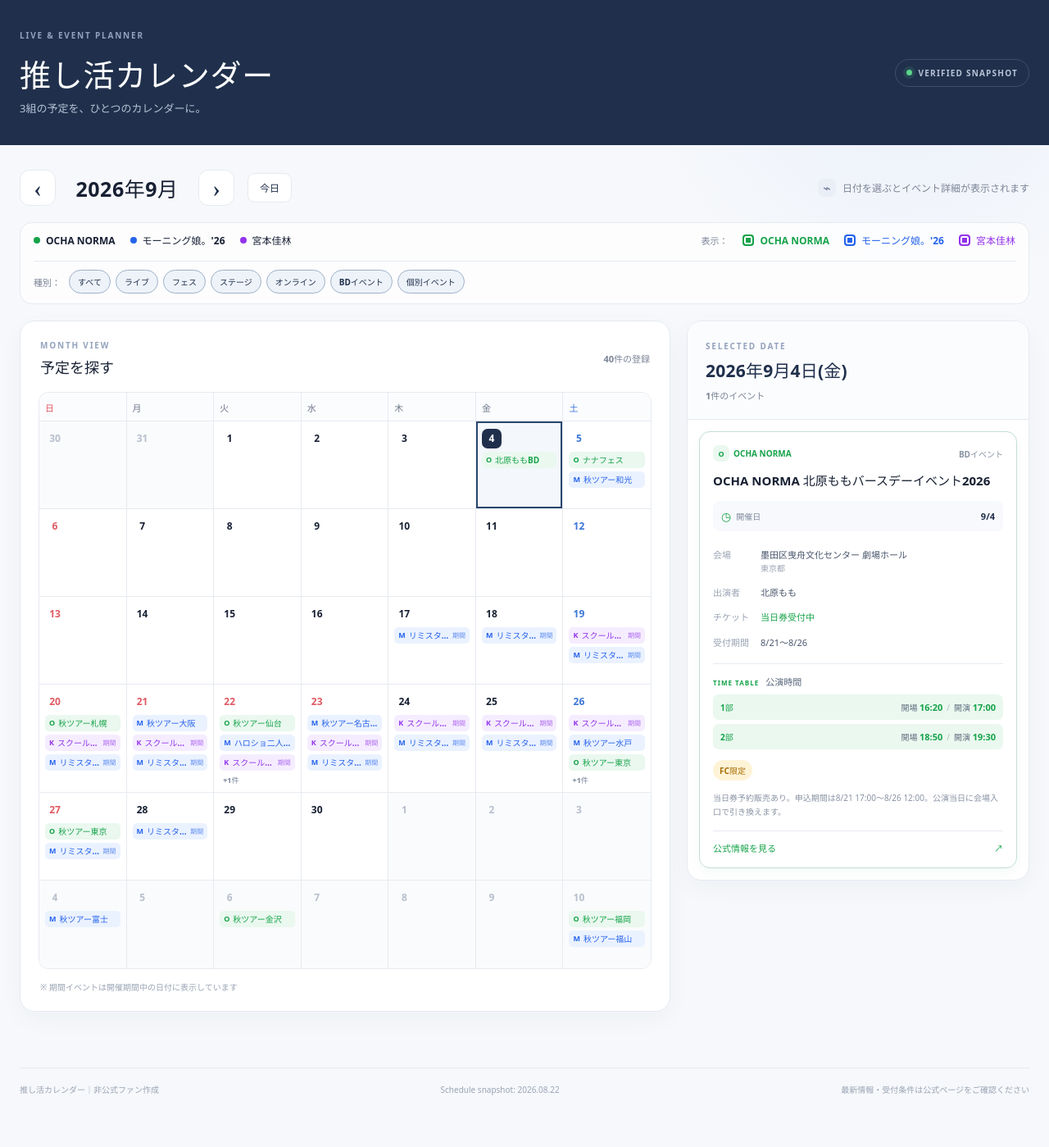
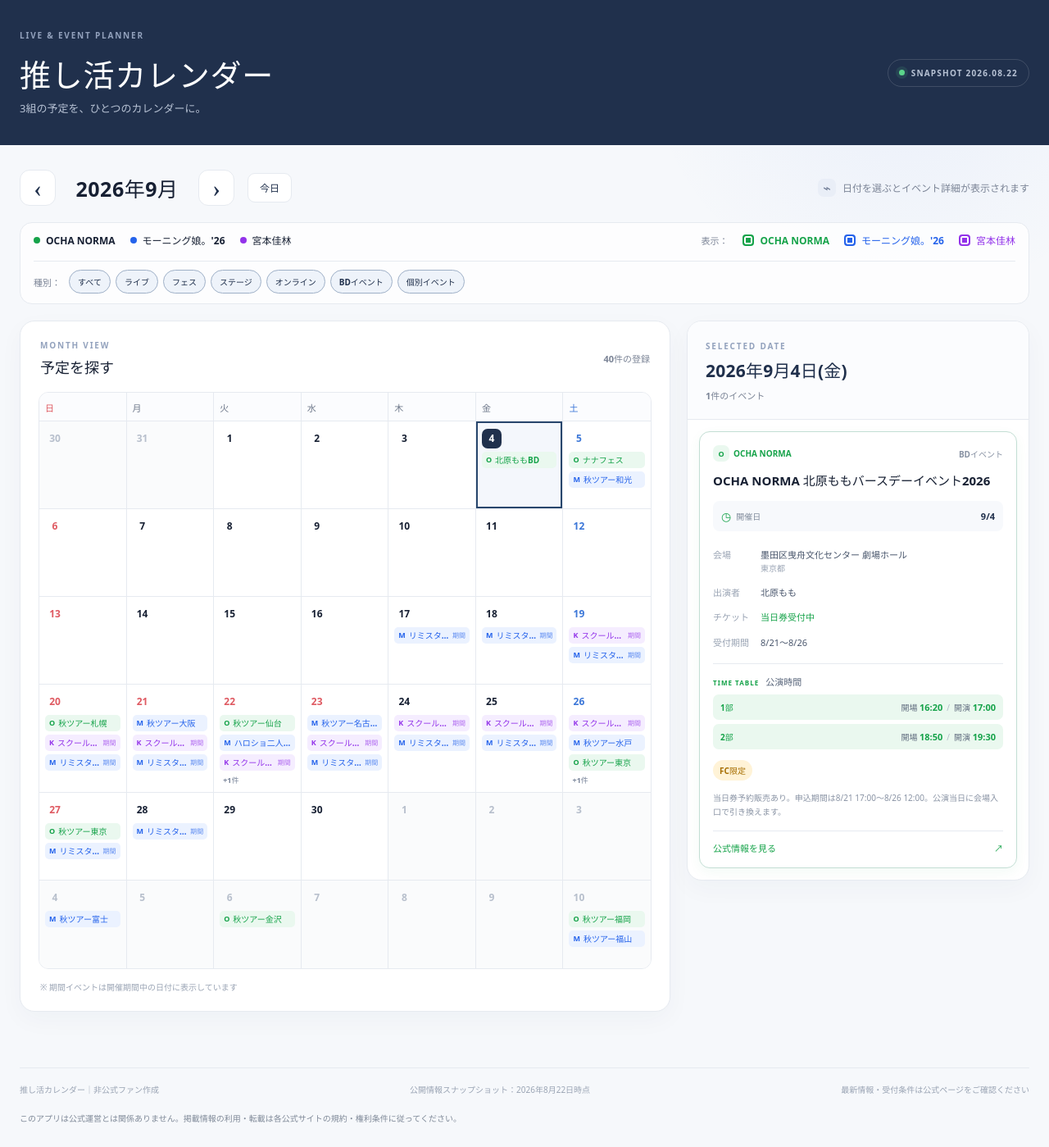
Before and after one commit to BAD-TERUMARU/oshi-calendar, a React (Vite) app: page / in a window 1280 px wide. Shown: the whole page at 82% size. Before the commit the page ends 1362 px from the top, so only its background shows below. Built offline with nearby package versions, Linux system fonts and the light colour scheme; no server answers.

Commit message:
Clarify snapshot date and publication policy

```diff
--- a/src/App.tsx
+++ b/src/App.tsx
@@ -220,9 +220,9 @@
             <h1>推し活カレンダー</h1>
             <p>3組の予定を、ひとつのカレンダーに。</p>
           </div>
-          <div className="header-note" aria-label="2026年8月22日時点の公式確認済みデータ">
+          <div className="header-note" aria-label="2026年8月22日時点の公開情報スナップショット">
             <span className="live-dot" />
-            <span>VERIFIED SNAPSHOT</span>
+            <span>SNAPSHOT 2026.08.22</span>
           </div>
         </div>
       </header>
@@ -385,8 +385,11 @@
 
       <footer className="app-footer">
         <span>推し活カレンダー｜非公式ファン作成</span>
-        <span>Schedule snapshot: 2026.08.22</span>
+        <span>公開情報スナップショット：2026年8月22日時点</span>
         <span>最新情報・受付条件は公式ページをご確認ください</span>
+        <p className="app-footer-warning">
+          このアプリは公式運営とは関係ありません。掲載情報の利用・転載は各公式サイトの規約・権利条件に従ってください。
+        </p>
       </footer>
     </div>
   );
--- a/src/styles.css
+++ b/src/styles.css
@@ -772,6 +772,13 @@
   font-size: 10px;
 }
 
+.app-footer-warning {
+  width: 100%;
+  margin: 0;
+  color: #7f8998;
+  line-height: 1.7;
+}
+
 @media (max-width: 900px) {
   .workspace-grid {
     grid-template-columns: minmax(0, 1fr);
```
Also changed, not shown: 4 other files (tests, documents, lock files or other folders).
